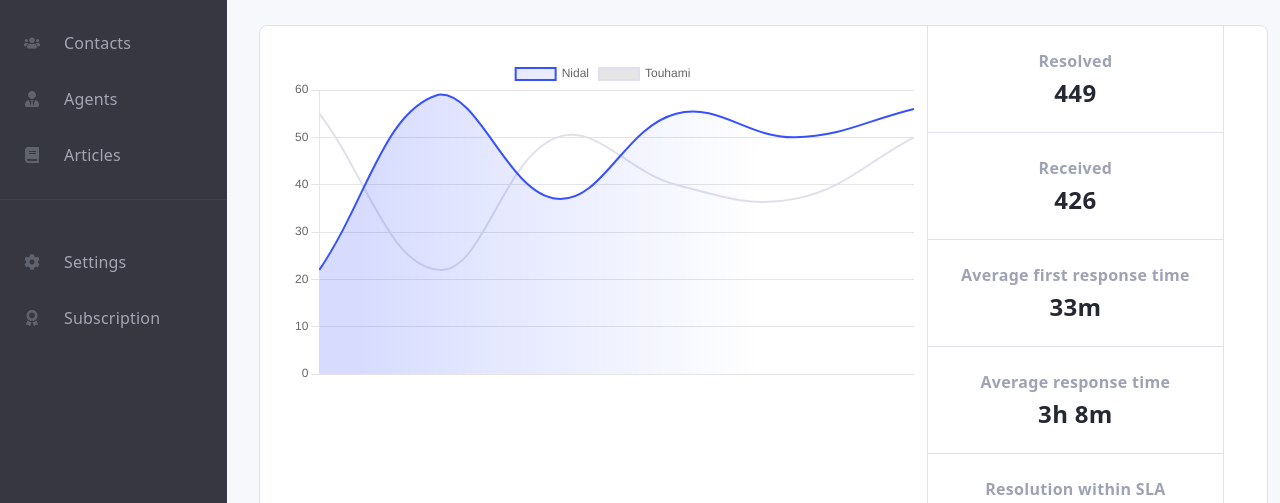
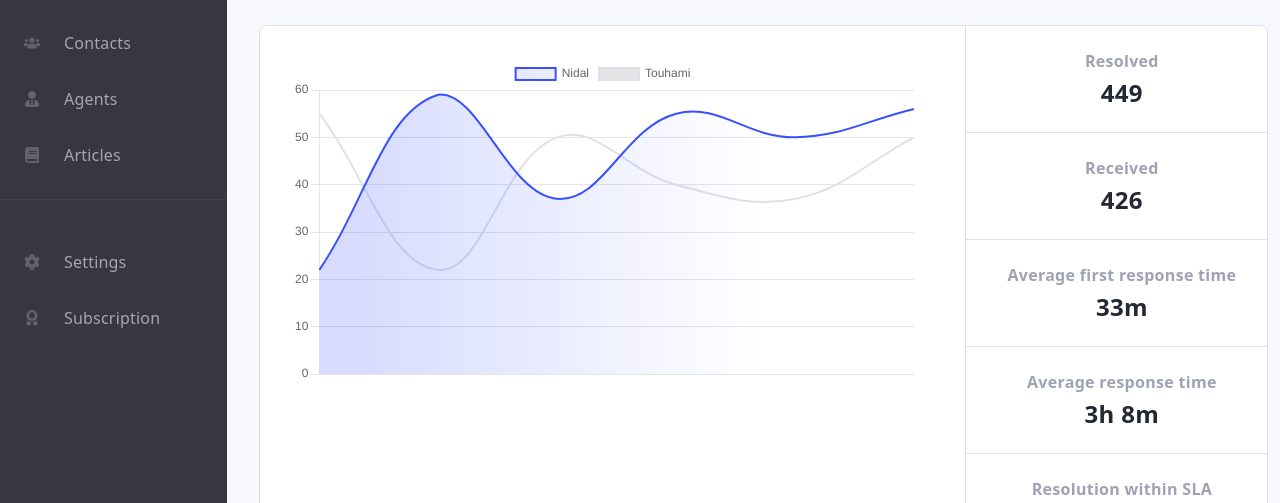
Before and after one commit to nidal1/node-admin, a website: page index.html in a window 1280 px wide. Shown: the part 281-784 px from the top of the page. Drawn offline with nearby package versions, Linux system fonts and the light colour scheme.

Commit message:
Right side today trends

```diff
--- a/src/style/main.scss
+++ b/src/style/main.scss
@@ -240,12 +240,12 @@ body {
         margin-bottom: 30px;
 
         .col-7{
-            width: calResponsiveValues(780px, 1185px) !important;
+            width: calResponsiveValues(780px, 1122px) !important;
         }
 
         .col-5 {
             padding: 0px;
-            width: calResponsiveValues(342px, 1185px) !important;
+            width: calResponsiveValues(342px, 1122px) !important;
 
             .card {
 
```
Also changed, not shown: src/style/main.css.
